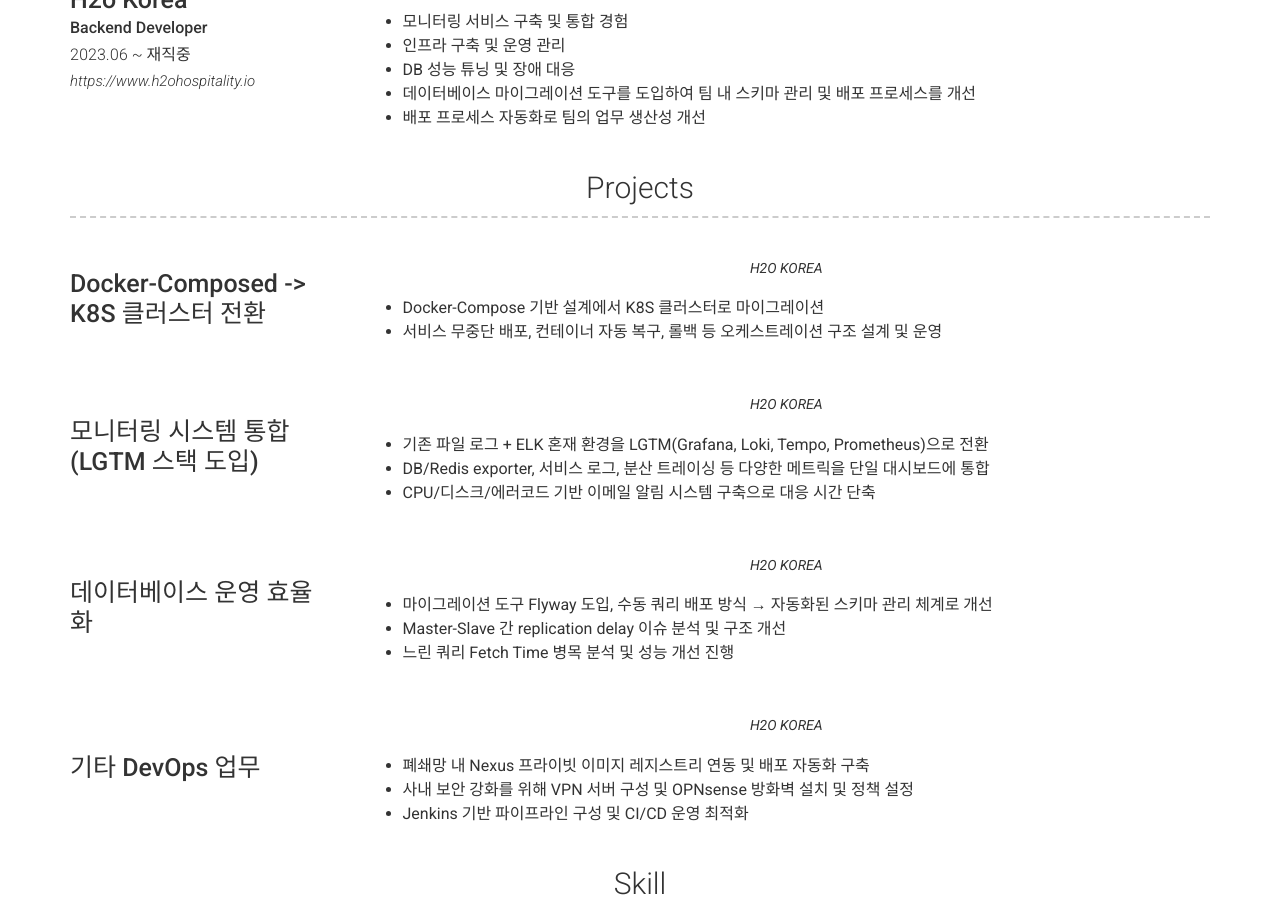
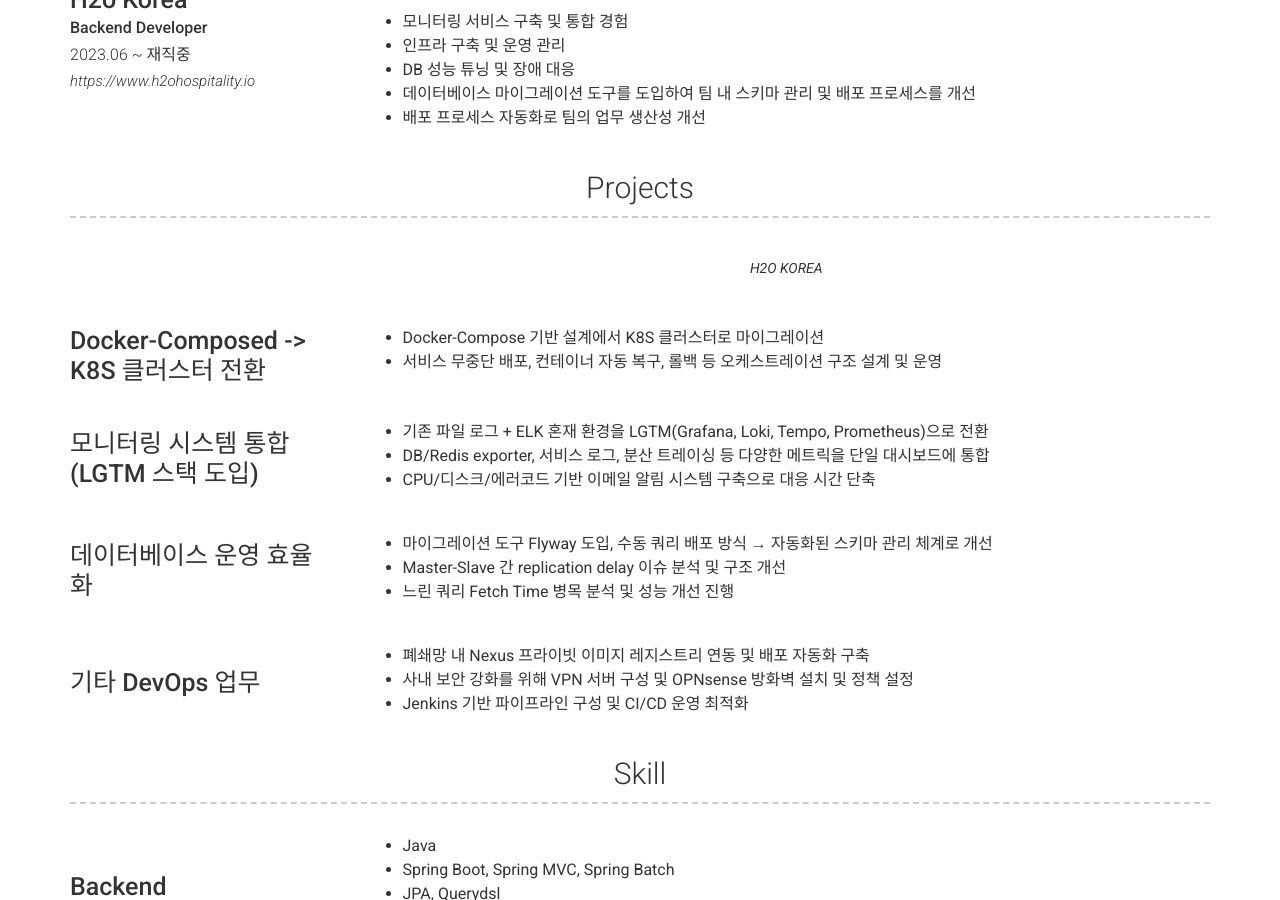
Before and after one commit to aksmf1442/resume, a Jekyll site: the page built from index.md, in a window 1280 px wide and 900 px high, scrolled down 696 px. Built offline with Jekyll 4.4.1, drawn with Linux system fonts in a browser that asks for light colours; nearby versions of some CDN libraries.

Commit message:
refactor: 수정

```diff
--- a/_config.yml
+++ b/_config.yml
@@ -64,32 +64,27 @@ content:
     layout: list # Type of content section (list/text)
     content:
       - layout: top-left
-        title: Docker-Composed -> K8S 클러스터 전환
         quote: >
           H2O KOREA
+      - layout: top-left
+        title: Docker-Composed -> K8S 클러스터 전환
         description: | # this will include new lines to allow paragraphs
           - Docker-Compose 기반 설계에서 K8S 클러스터로 마이그레이션
           - 서비스 무중단 배포, 컨테이너 자동 복구, 롤백 등 오케스트레이션 구조 설계 및 운영
       - layout: top-left
         title: 모니터링 시스템 통합 (LGTM 스택 도입)
-        quote: >
-          H2O KOREA
         description: | # this will include new lines to allow paragraphs
           - 기존 파일 로그 + ELK 혼재 환경을 LGTM(Grafana, Loki, Tempo, Prometheus)으로 전환
           - DB/Redis exporter, 서비스 로그, 분산 트레이싱 등 다양한 메트릭을 단일 대시보드에 통합
           - CPU/디스크/에러코드 기반 이메일 알림 시스템 구축으로 대응 시간 단축
       - layout: top-left
         title: 데이터베이스 운영 효율화
-        quote: >
-          H2O KOREA
         description: |
          - 마이그레이션 도구 Flyway 도입, 수동 쿼리 배포 방식 → 자동화된 스키마 관리 체계로 개선
          - Master-Slave 간 replication delay 이슈 분석 및 구조 개선
          - 느린 쿼리 Fetch Time 병목 분석 및 성능 개선 진행
       - layout: top-left
         title: 기타 DevOps 업무
-        quote: >
-          H2O KOREA
         description: |
          - 폐쇄망 내 Nexus 프라이빗 이미지 레지스트리 연동 및 배포 자동화 구축
          - 사내 보안 강화를 위해 VPN 서버 구성 및 OPNsense 방화벽 설치 및 정책 설정
```
